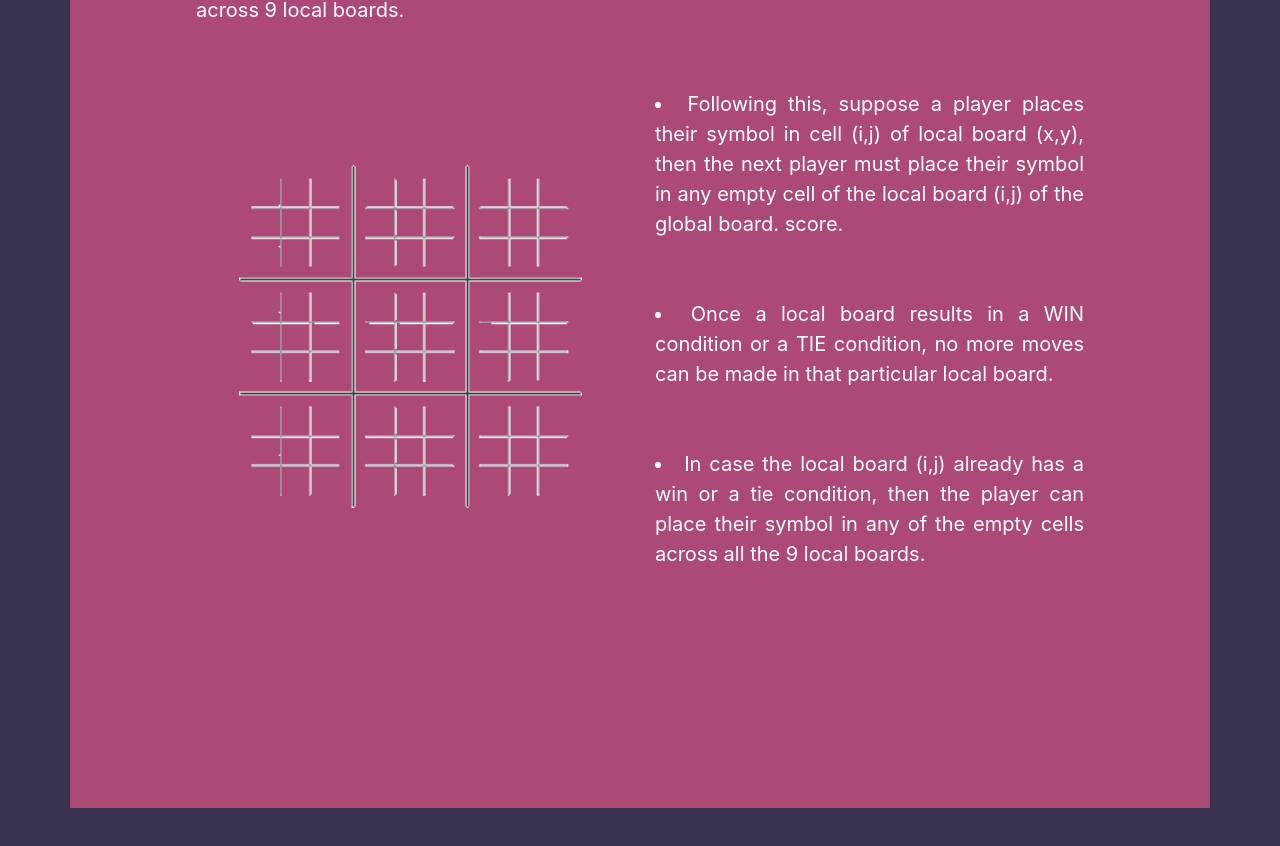
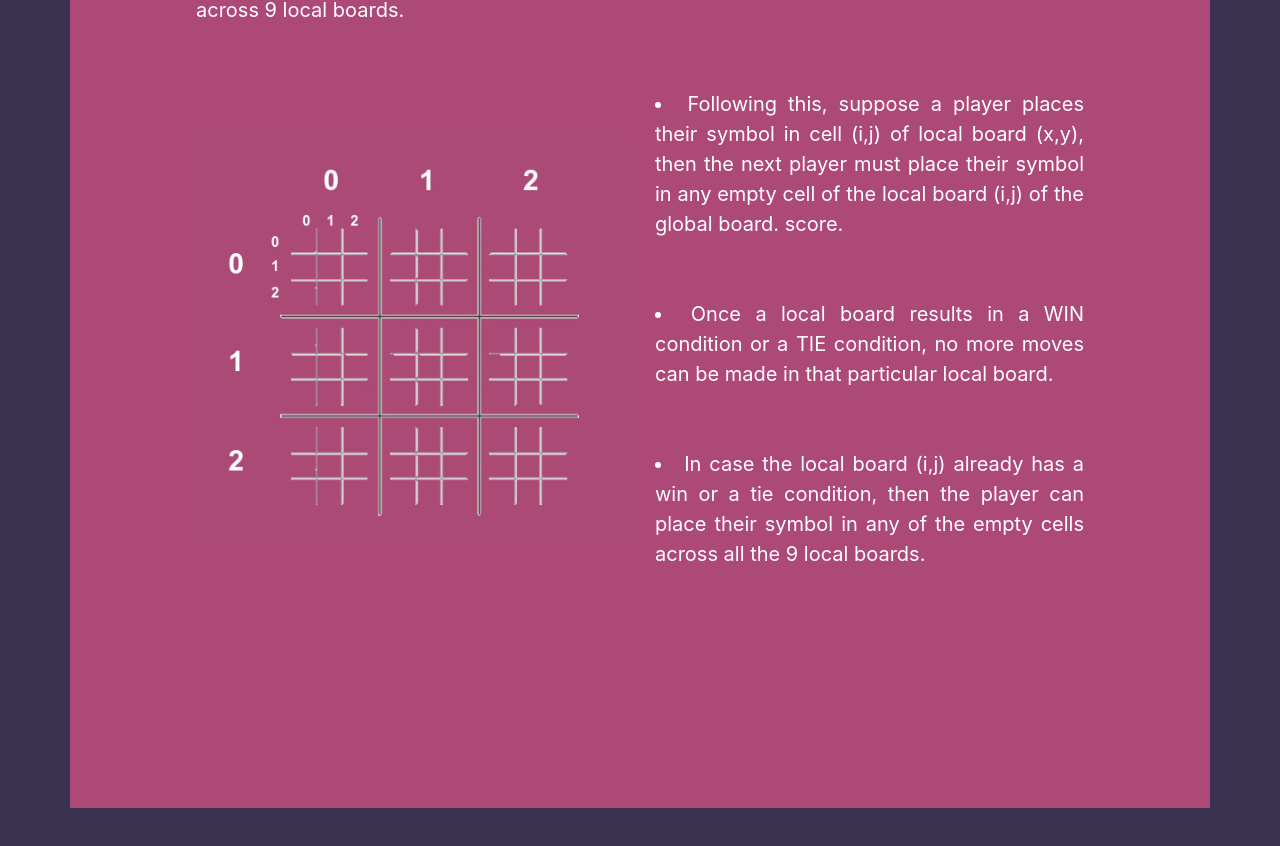
Before and after one commit to shradhasehgal/RedNinjas, a React (Create React App) app in the folder Frontend/: page /rules in a window 1280 px wide. Shown: the part 1274-2120 px from the top of the page. Built offline with nearby package versions, Linux system fonts and the light colour scheme.

Commit message:
change 9x9 rule gif

```diff
--- a/Frontend/src/components/Rules.js
+++ b/Frontend/src/components/Rules.js
@@ -85,7 +85,8 @@ export default class Overview extends Component {
               >
                 <img
                   className={rulesStyles.gifs}
-                  src={require("../static/assets/nine-final.gif")}
+                  style={{width:"100%"}}
+                  src={require("../static/assets/nine-final3.gif")}
                 />
               </Col>
               <Col
```
Also changed, not shown: Frontend/src/static/assets/nine-final2.gif (added), Frontend/src/static/assets/nine-final3.gif (added).
